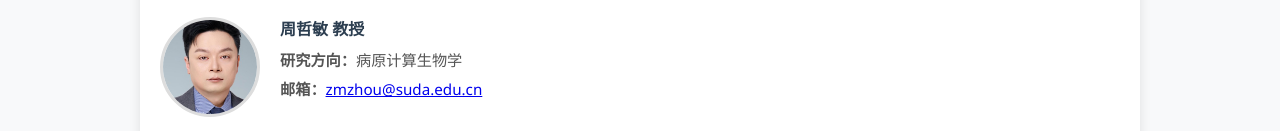
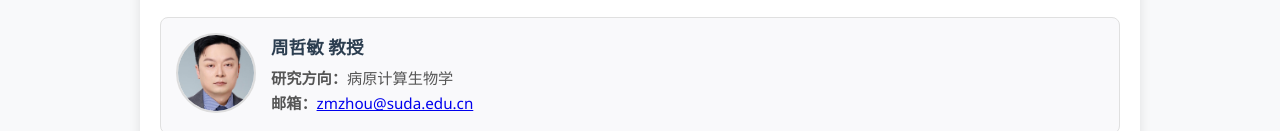
Before and after one commit to Zhou-lab-SUDA/group-page, a plain HTML site: page index.html in a window 1280 px wide. Shown: the part 798-929 px from the top of the page. Drawn offline with Linux system fonts and the light colour scheme.

Commit message:
Update style.css

```diff
--- a/style.css
+++ b/style.css
@@ -105,31 +105,59 @@ h3 {
   color: #34495e;
 }
 
-/* 成员样式 */
+/* 成员两列网格布局 */
+.members-grid {
+  display: grid;
+  grid-template-columns: repeat(2, 1fr);
+  gap: 25px;
+}
+
+/* 每个成员容器 */
 .member {
   display: flex;
-  margin-bottom: 20px;
-  gap: 20px;
+  gap: 15px;
   align-items: flex-start;
+  padding: 15px;
+  border-radius: 8px;
+  background-color: #f9f9fb;
+  border: 1px solid #e0e0e0;
+  transition: transform 0.2s, box-shadow 0.2s;
+}
+
+.member:hover {
+  transform: translateY(-3px);
+  box-shadow: 0 6px 12px rgba(0,0,0,0.08);
 }
 
 .member img {
-  width: 100px;
-  height: 100px;
+  width: 80px;
+  height: 80px;
   border-radius: 50%;
   object-fit: cover;
-  border: 3px solid #ddd;
+  border: 2px solid #ddd;
 }
 
 .member-info h4 {
-  margin: 0 0 5px 0;
+  margin: 0 0 6px 0;
   color: #2c3e50;
+  font-size: 1.1em;
 }
 
 .member-info p {
-  margin: 5px 0;
+  margin: 4px 0;
   color: #555;
   font-size: 0.95em;
+  line-height: 1.4;
+}
+
+/* 响应式：移动端变为单列 */
+@media (max-width: 768px) {
+  .members-grid {
+    grid-template-columns: 1fr;
+  }
+  .hero-content h1 {
+    font-size: 2em;
+  }
 }
 
 /* 文章样式 */
```
